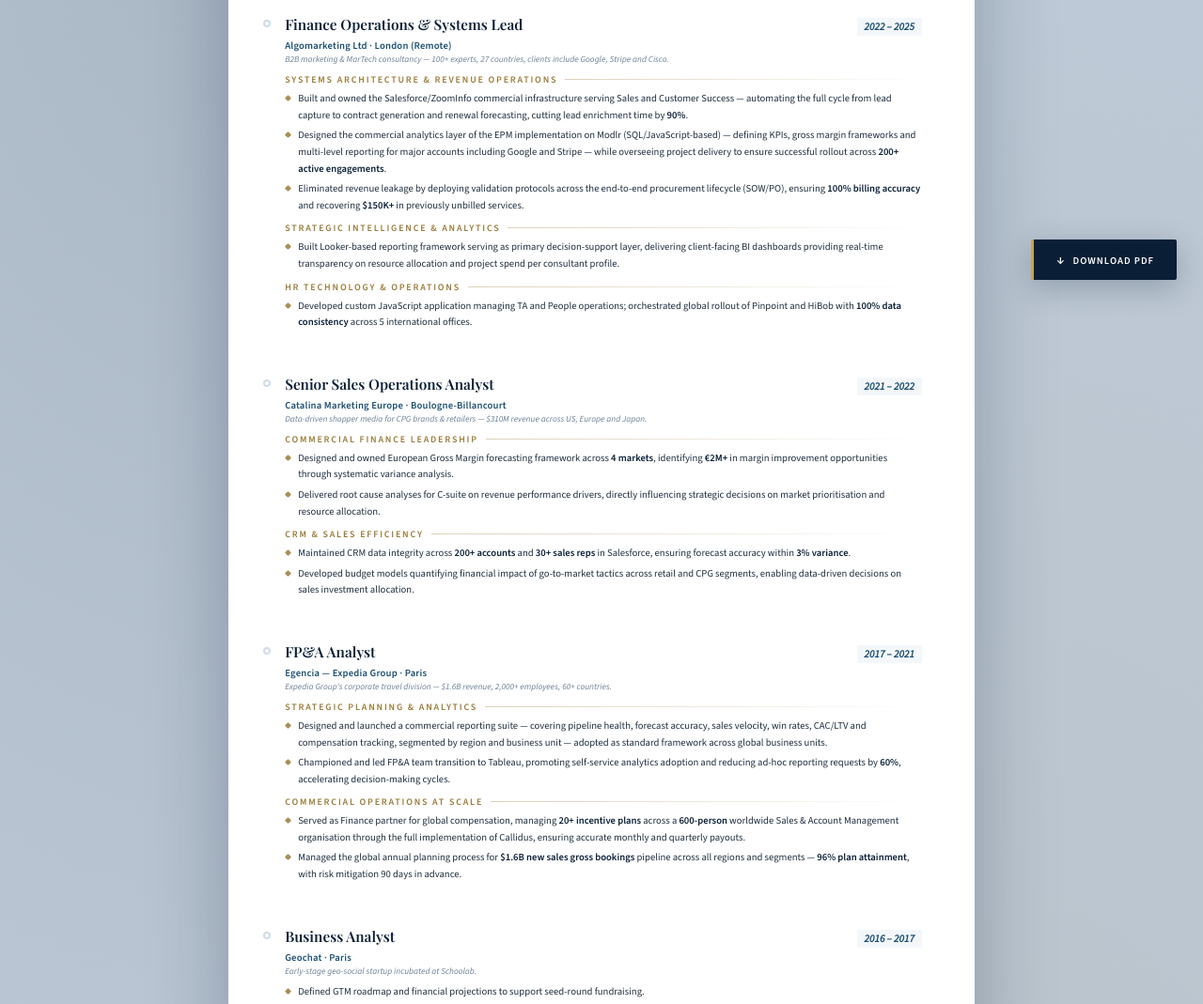
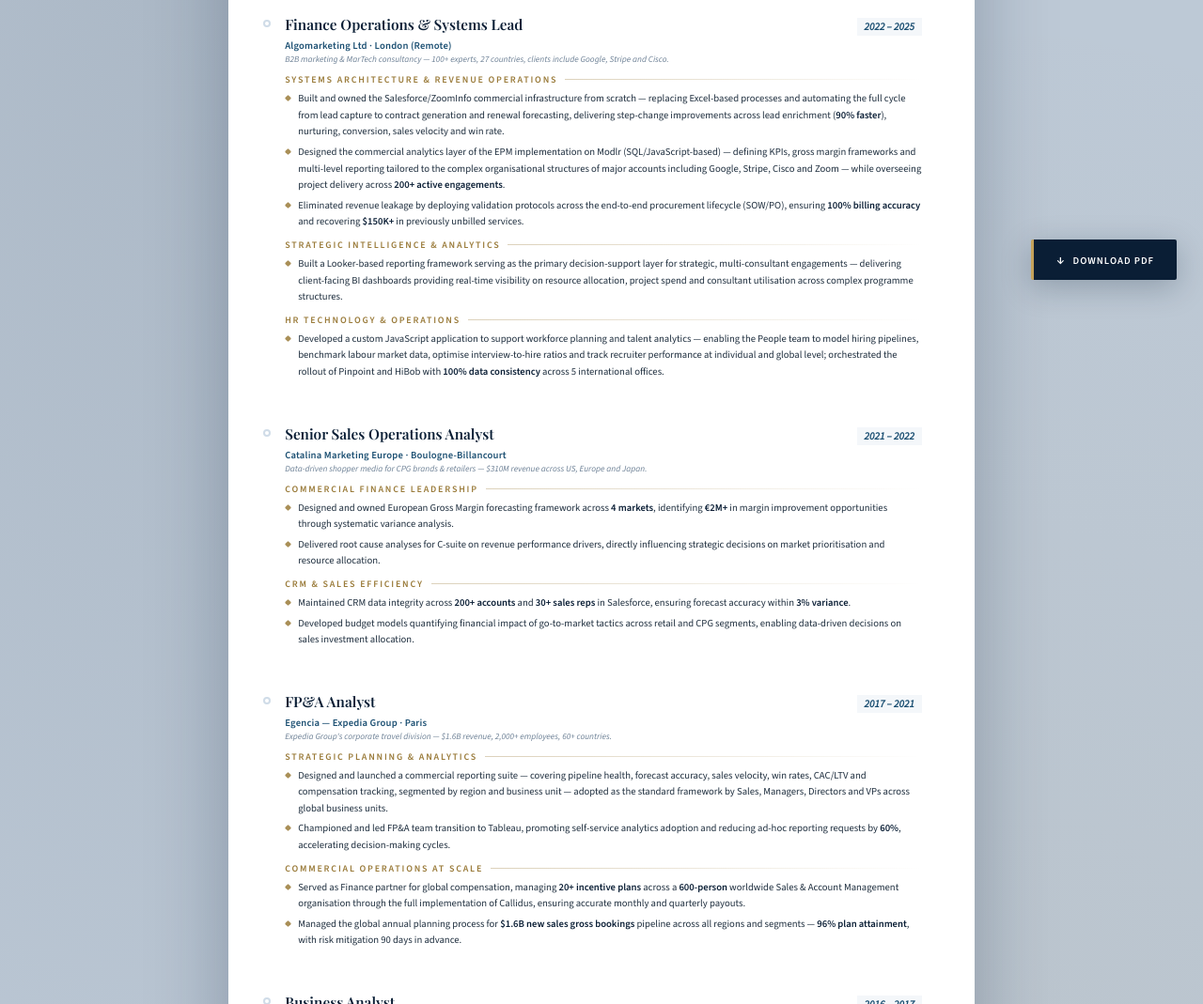
Before and after one commit to FelixMuzellec/resume, a plain HTML site: page index.html in a window 1280 px wide. Shown: the part 474-1543 px from the top of the page at 94% size. Drawn offline with nearby package versions, Linux system fonts and the light colour scheme; a web font is replaced by a local one.

Commit message:
Update index.html

```diff
--- a/index.html
+++ b/index.html
@@ -596,17 +596,17 @@
       <div class="job-context">B2B marketing &amp; MarTech consultancy &mdash; 100+ experts, 27 countries, clients include Google, Stripe and Cisco.</div>
       <div class="subcat">Systems Architecture &amp; Revenue Operations</div>
       <ul>
-        <li>Built and owned the Salesforce/ZoomInfo commercial infrastructure serving Sales and Customer Success — automating the full cycle from lead capture to contract generation and renewal forecasting, cutting lead enrichment time by <strong>90%</strong>.</li>
-        <li>Designed the commercial analytics layer of the EPM implementation on Modlr (SQL/JavaScript-based) &mdash; defining KPIs, gross margin frameworks and multi-level reporting for major accounts including Google and Stripe &mdash; while overseeing project delivery to ensure successful rollout across <strong>200+ active engagements</strong>.</li>
+        <li>Built and owned the Salesforce/ZoomInfo commercial infrastructure from scratch — replacing Excel-based processes and automating the full cycle from lead capture to contract generation and renewal forecasting, delivering step-change improvements across lead enrichment (<strong>90% faster</strong>), nurturing, conversion, sales velocity and win rate.</li>
+        <li>Designed the commercial analytics layer of the EPM implementation on Modlr (SQL/JavaScript-based) &mdash; defining KPIs, gross margin frameworks and multi-level reporting tailored to the complex organisational structures of major accounts including Google, Stripe, Cisco and Zoom &mdash; while overseeing project delivery across <strong>200+ active engagements</strong>.</li>
         <li>Eliminated revenue leakage by deploying validation protocols across the end-to-end procurement lifecycle (SOW/PO), ensuring <strong>100% billing accuracy</strong> and recovering <strong>$150K+</strong> in previously unbilled services.</li>
       </ul>
       <div class="subcat">Strategic Intelligence &amp; Analytics</div>
       <ul>
-        <li>Built Looker-based reporting framework serving as primary decision-support layer, delivering client-facing BI dashboards providing real-time transparency on resource allocation and project spend per consultant profile.</li>
+        <li>Built a Looker-based reporting framework serving as the primary decision-support layer for strategic, multi-consultant engagements — delivering client-facing BI dashboards providing real-time visibility on resource allocation, project spend and consultant utilisation across complex programme structures.</li>
       </ul>
       <div class="subcat">HR Technology &amp; Operations</div>
       <ul>
-        <li>Developed custom JavaScript application managing TA and People operations; orchestrated global rollout of Pinpoint and HiBob with <strong>100% data consistency</strong> across 5 international offices.</li>
+        <li>Developed a custom JavaScript application to support workforce planning and talent analytics — enabling the People team to model hiring pipelines, benchmark labour market data, optimise interview-to-hire ratios and track recruiter performance at individual and global level; orchestrated the rollout of Pinpoint and HiBob with <strong>100% data consistency</strong> across 5 international offices.</li>
       </ul>
     </article>
 
@@ -640,7 +640,7 @@
       <div class="job-context">Expedia Group's corporate travel division &mdash; $1.6B revenue, 2,000+ employees, 60+ countries.</div>
       <div class="subcat">Strategic Planning &amp; Analytics</div>
       <ul>
-        <li>Designed and launched a commercial reporting suite &mdash; covering pipeline health, forecast accuracy, sales velocity, win rates, CAC/LTV and compensation tracking, segmented by region and business unit &mdash; adopted as standard framework across global business units.</li>
+        <li>Designed and launched a commercial reporting suite &mdash; covering pipeline health, forecast accuracy, sales velocity, win rates, CAC/LTV and compensation tracking, segmented by region and business unit &mdash; adopted as the standard framework by Sales, Managers, Directors and VPs across global business units.</li>
         <li>Championed and led FP&amp;A team transition to Tableau, promoting self-service analytics adoption and reducing ad-hoc reporting requests by <strong>60%</strong>, accelerating decision-making cycles.</li>
       </ul>
       <div class="subcat">Commercial Operations at Scale</div>
```
